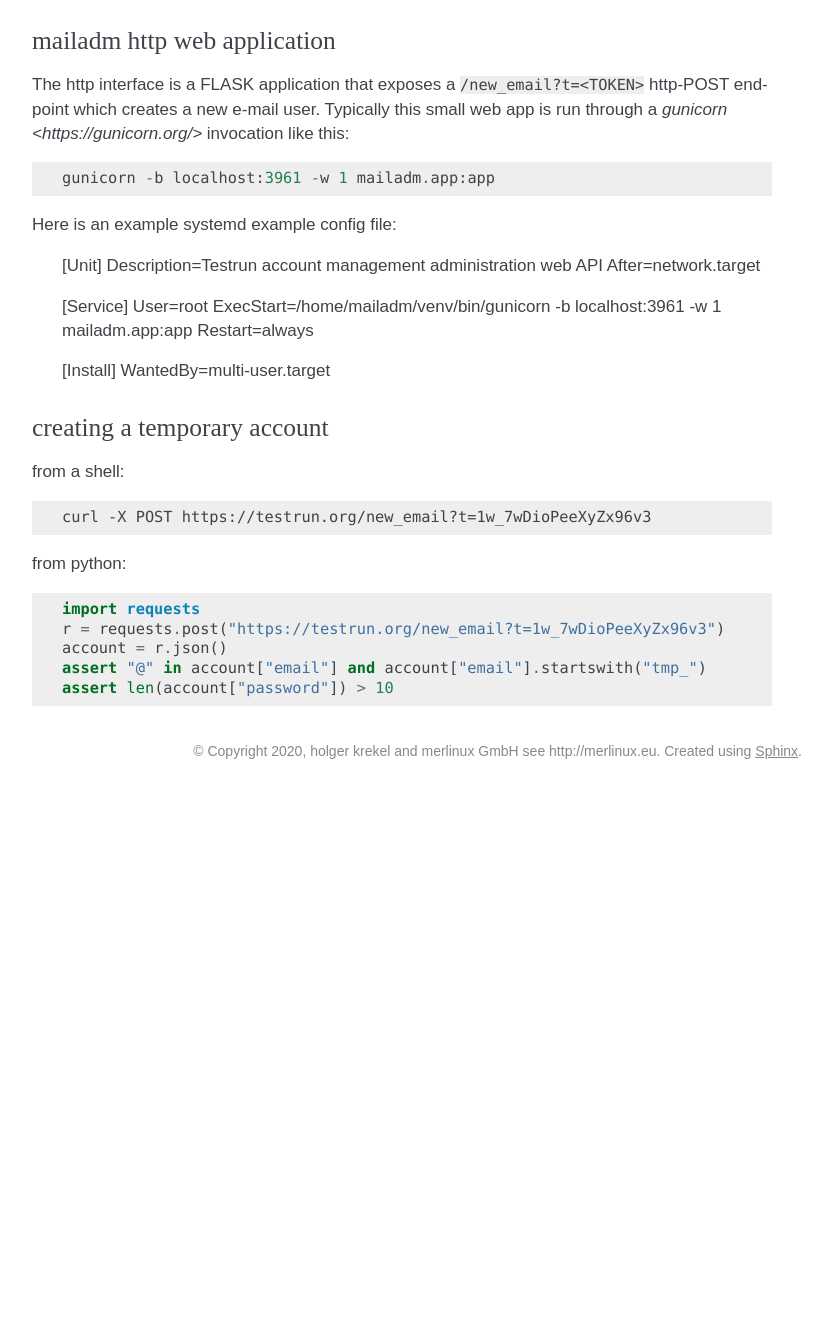
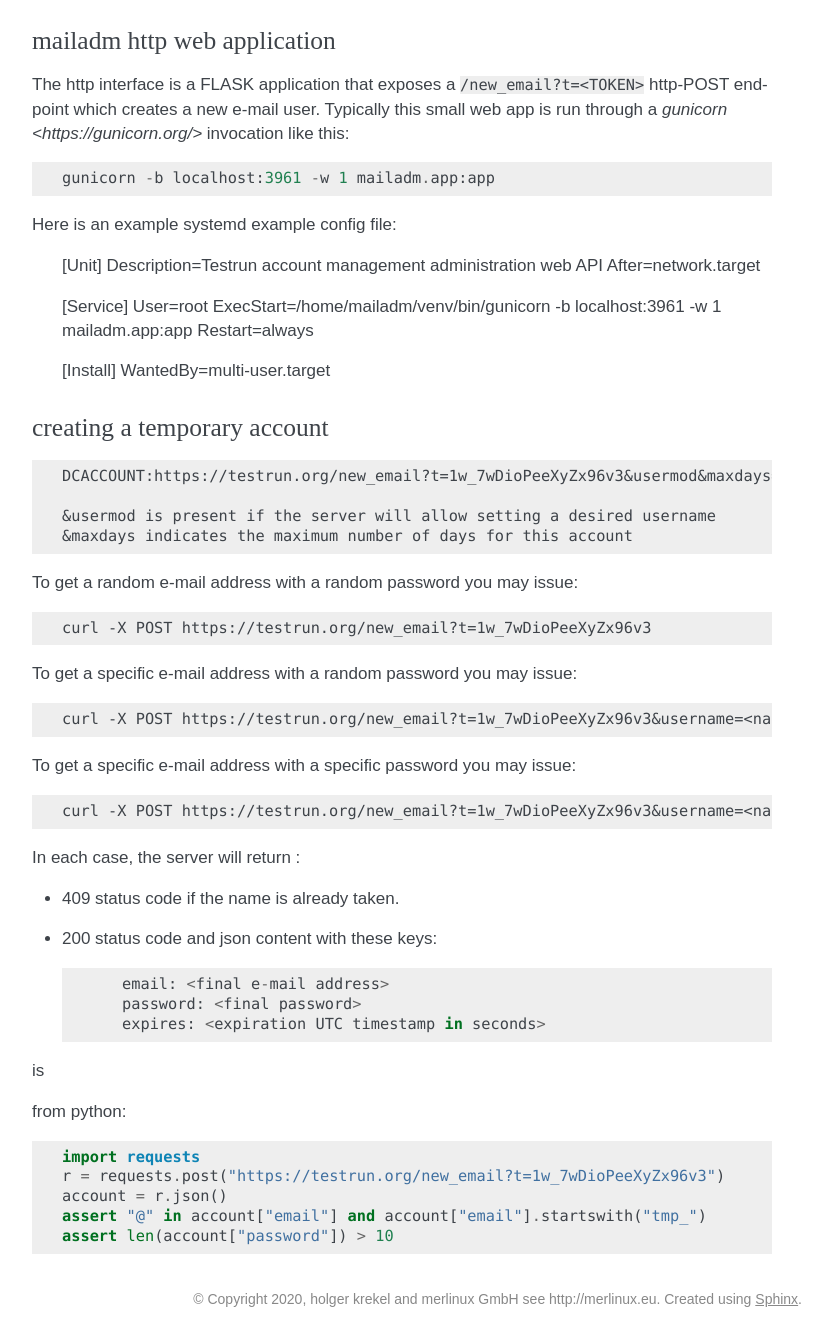
Before and after one commit to deltachat/mailadm, a Sphinx documentation site: the page built from doc/index.rst, in a window 1280 px wide and 1400 px high, scrolled down 765 px, cut to the strip 63-1400 px from the top of the window. Shown: the whole strip, without its empty margins (348-1180 px from the left). Built offline with Sphinx 7.4.7, drawn with Linux system fonts in a browser that asks for light colours; before the commit the page ends 1617 px from its top, so only the background shows below that.

Commit message:
more docs and code on http requests

```diff
--- a/doc/index.rst
+++ b/doc/index.rst
@@ -70,9 +70,36 @@ Here is an example systemd example config file:
 creating a temporary account
 +++++++++++++++++++++++++++++++++
 
-from a shell::
+::
+
+   DCACCOUNT:https://testrun.org/new_email?t=1w_7wDioPeeXyZx96v3&usermod&maxdays=<NUMDAYS>
+
+   &usermod is present if the server will allow setting a desired username
+   &maxdays indicates the maximum number of days for this account
+
+To get a random e-mail address with a random password you may issue::
 
    curl -X POST https://testrun.org/new_email?t=1w_7wDioPeeXyZx96v3
+
+To get a specific e-mail address with a random password you may issue::
+
+   curl -X POST https://testrun.org/new_email?t=1w_7wDioPeeXyZx96v3&username=<name>
+
+To get a specific e-mail address with a specific password you may issue::
+
+   curl -X POST https://testrun.org/new_email?t=1w_7wDioPeeXyZx96v3&username=<name>&password=<password>
+
+In each case, the server will return :
+
+- 409 status code if the name is already taken.
+
+- 200 status code and json content with these keys::
+
+      email: <final e-mail address>
+      password: <final password>
+      expires: <expiration UTC timestamp in seconds>
+
+is
 
 
 from python::
```
Also changed, not shown: 5 other files.
